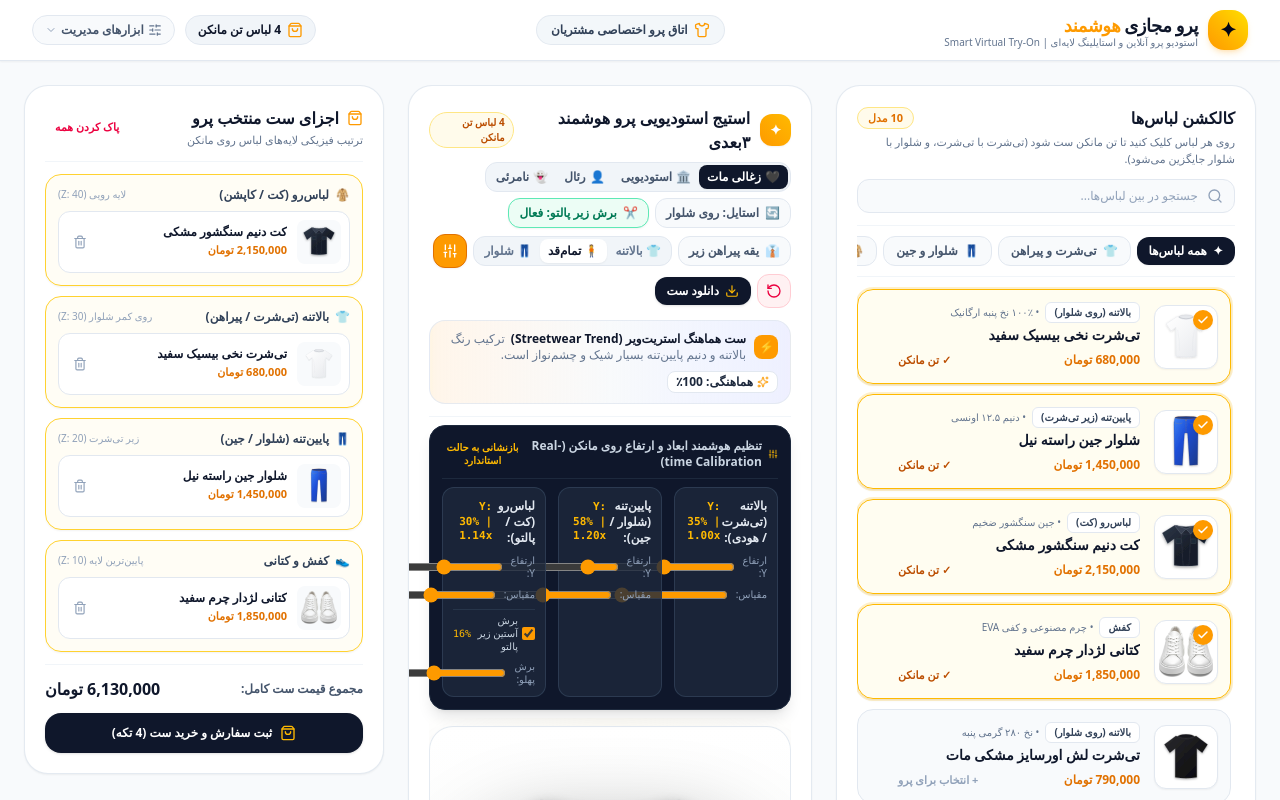
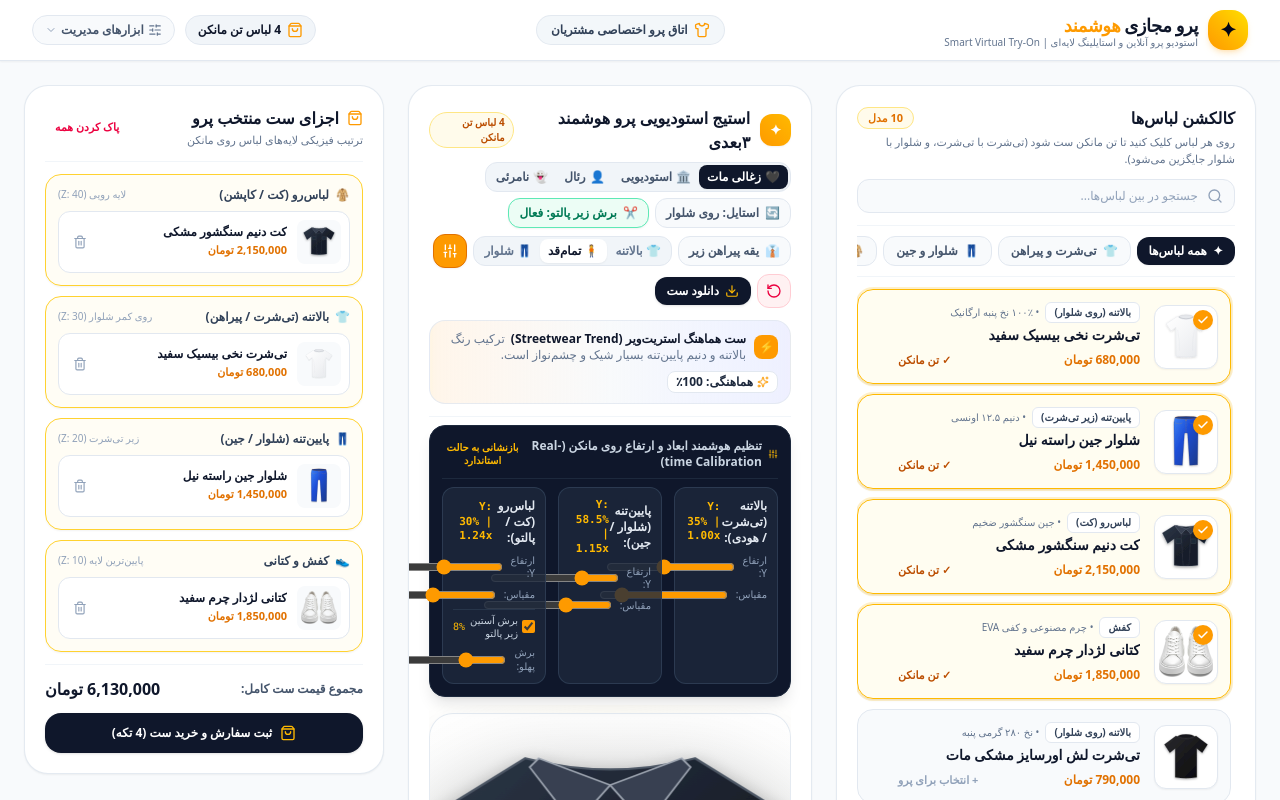
Before and after one commit to alifirooz84/ai-virtual-fitting-room, a React (Vite) app: page / in a window 1280 px wide. Both pictures are taken after a click on the button 450 px from the left and 251 px from the top of the page. Shown: the top 800 px of the page. Built offline with nearby package versions, Linux system fonts and the light colour scheme; no server answers.

Commit message:
feat: calibrate golden proportions for overcoat vs pants and inner topwear

```diff
--- a/src/components/MannequinStage.tsx
+++ b/src/components/MannequinStage.tsx
@@ -85,14 +85,14 @@ export const MannequinStage: React.FC<MannequinStageProps> = ({
   // Live Fine-Tuning Overrides (Auto-Snap Waistline & Golden Proportion Defaults)
   const [topOffsetY, setTopOffsetY] = useState(35);
   const [topScale, setTopScale] = useState(0.90);
-  const [bottomOffsetY, setBottomOffsetY] = useState(58);
-  const [bottomScale, setBottomScale] = useState(1.20);
-  const [outerOffsetY, setOuterOffsetY] = useState(31);
-  const [outerScale, setOuterScale] = useState(1.14);
+  const [bottomOffsetY, setBottomOffsetY] = useState(58.5);
+  const [bottomScale, setBottomScale] = useState(1.15);
+  const [outerOffsetY, setOuterOffsetY] = useState(32);
+  const [outerScale, setOuterScale] = useState(1.24);
   const [shoesOffsetY, setShoesOffsetY] = useState(90.5);
   const [shoesScale, setShoesScale] = useState(0.95);
   const [isSleeveTrimActive, setIsSleeveTrimActive] = useState(true);
-  const [sleeveTrimPercent, setSleeveTrimPercent] = useState(16);
+  const [sleeveTrimPercent, setSleeveTrimPercent] = useState(8);
   const [hasLayeredCollar, setHasLayeredCollar] = useState(false);
 
   // 3D Spatial Parallax Tilt (Dynamic depth on mouse movement)
@@ -140,34 +140,34 @@ export const MannequinStage: React.FC<MannequinStageProps> = ({
   useEffect(() => {
     const rawY = bottomItem?.placement?.offset_y_percent;
     if (typeof rawY === 'number') {
-      // Snap waistband to meet top hem with zero gap (canonical 57% - 59%)
-      setBottomOffsetY(rawY > 62 ? 58 : rawY < 55 ? 58 : rawY);
+      // Snap waistband to meet top hem with zero gap (canonical 58% - 59%)
+      setBottomOffsetY(rawY > 62 ? 58.5 : rawY < 55 ? 58.5 : rawY);
     } else {
-      setBottomOffsetY(58);
+      setBottomOffsetY(58.5);
     }
     const rawScale = bottomItem?.placement?.scale;
-    // Upgrade legacy scale to natural muscular proportion (1.20)
-    if (typeof rawScale === 'number' && rawScale >= 1.15) {
+    // Upgrade legacy scale to natural tailored proportion (1.15)
+    if (typeof rawScale === 'number' && rawScale >= 1.12 && rawScale <= 1.25) {
       setBottomScale(rawScale);
     } else {
-      setBottomScale(1.20);
+      setBottomScale(1.15);
     }
   }, [bottomItem?.id]);
 
   useEffect(() => {
     const rawY = outerItem?.placement?.offset_y_percent;
     if (typeof rawY === 'number') {
-      // Coat collar locked to shoulders (30% - 32%)
-      setOuterOffsetY(rawY < 28 ? 31 : rawY > 36 ? 31 : rawY);
+      // Coat collar locked comfortably to shoulders (31% - 33%)
+      setOuterOffsetY(rawY < 28 ? 32 : rawY > 36 ? 32 : rawY);
     } else {
-      setOuterOffsetY(31);
+      setOuterOffsetY(32);
     }
     const rawScale = outerItem?.placement?.scale;
-    // Outerwear must be broader than innerwear
-    if (typeof rawScale === 'number' && rawScale >= 1.1) {
+    // Outerwear must be imposing, broad, and significantly wider than innerwear (1.24x)
+    if (typeof rawScale === 'number' && rawScale >= 1.20) {
       setOuterScale(rawScale);
     } else {
-      setOuterScale(1.14);
+      setOuterScale(1.24);
     }
   }, [outerItem?.id]);
 
@@ -601,14 +601,16 @@ export const MannequinStage: React.FC<MannequinStageProps> = ({
             <button
               type="button"
               onClick={() => {
-                setTopOffsetY(34);
-                setTopScale(0.88);
-                setBottomOffsetY(60);
-                setBottomScale(1.18);
-                setOuterOffsetY(31);
-                setOuterScale(1.14);
+                setTopOffsetY(35);
+                setTopScale(0.90);
+                setBottomOffsetY(58.5);
+                setBottomScale(1.15);
+                setOuterOffsetY(32);
+                setOuterScale(1.24);
+                setShoesOffsetY(90.5);
+                setShoesScale(0.95);
                 setIsSleeveTrimActive(true);
-                setSleeveTrimPercent(16);
+                setSleeveTrimPercent(8);
                 setHasLayeredCollar(false);
               }}
               className="text-[10px] text-amber-400 hover:underline cursor-pointer"
@@ -715,8 +717,8 @@ export const MannequinStage: React.FC<MannequinStageProps> = ({
                   <span className="text-[10px] text-slate-400 w-12">مقیاس:</span>
                   <input
                     type="range"
-                    min="0.95"
-                    max="1.35"
+                    min="1.0"
+                    max="1.50"
                     step="0.02"
                     value={outerScale}
                     onChange={(e) => setOuterScale(Number(e.target.value))}
@@ -1122,7 +1124,7 @@ export const MannequinStage: React.FC<MannequinStageProps> = ({
                 zIndex: tuckMode === 'tucked' ? 35 : 20,
                 transform: `translate(-50%, -50%) translateZ(20px) scale(${bottomScale})`,
               }}
-              className="absolute left-1/2 w-[74%] aspect-[3/4] transition-all duration-300 pointer-events-auto group filter drop-shadow-[0_16px_22px_rgba(0,0,0,0.25)] drop-shadow-[0_4px_8px_rgba(0,0,0,0.12)]"
+              className="absolute left-1/2 w-[72%] aspect-[3/4] transition-all duration-300 pointer-events-auto group filter drop-shadow-[0_16px_22px_rgba(0,0,0,0.25)] drop-shadow-[0_4px_8px_rgba(0,0,0,0.12)]"
             >
               <MannequinGarmentImage
                 src={bottomItem.imageUrl}
@@ -1155,7 +1157,7 @@ export const MannequinStage: React.FC<MannequinStageProps> = ({
                     : undefined,
                 transition: 'clip-path 0.3s ease, transform 0.3s ease, top 0.3s ease',
               }}
-              className="absolute left-1/2 w-[64%] aspect-square transition-all duration-300 pointer-events-auto group filter drop-shadow-[0_16px_24px_rgba(0,0,0,0.28)] drop-shadow-[0_4px_8px_rgba(0,0,0,0.16)]"
+              className="absolute left-1/2 w-[68%] aspect-square transition-all duration-300 pointer-events-auto group filter drop-shadow-[0_16px_24px_rgba(0,0,0,0.28)] drop-shadow-[0_4px_8px_rgba(0,0,0,0.16)]"
             >
               <MannequinGarmentImage
                 src={topItem.imageUrl}
@@ -1187,7 +1189,7 @@ export const MannequinStage: React.FC<MannequinStageProps> = ({
                 zIndex: 40,
                 transform: `translate(-50%, -50%) translateZ(52px) scale(${outerScale})`,
               }}
-              className="absolute left-1/2 w-[76%] sm:w-[78%] aspect-[3/4.2] transition-all duration-300 pointer-events-auto group filter drop-shadow-[0_24px_38px_rgba(0,0,0,0.40)] drop-shadow-[0_8px_16px_rgba(0,0,0,0.25)]"
+              className="absolute left-1/2 w-[86%] sm:w-[88%] aspect-[3/4.2] transition-all duration-300 pointer-events-auto group filter drop-shadow-[0_24px_38px_rgba(0,0,0,0.40)] drop-shadow-[0_8px_16px_rgba(0,0,0,0.25)]"
             >
               <MannequinGarmentImage
                 src={outerItem.imageUrl}
```
Also changed, not shown: 5 other files (tests, documents, lock files or other folders).
